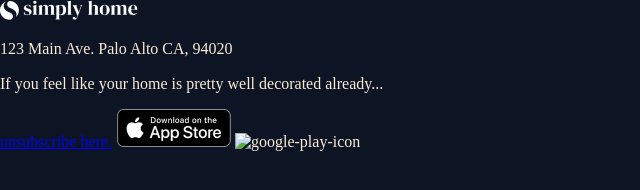
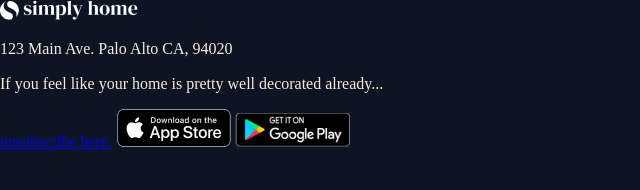
Before and after one commit to Omriruvio/playground, a plain HTML site: page index.html in a window 1280 px wide. Shown: the whole page, without its empty margins (0-640 px from the left). Drawn offline with Linux system fonts and the light colour scheme.

Commit message:
fix(footer): fix google store image file path

```diff
--- a/index.html
+++ b/index.html
@@ -22,7 +22,7 @@
         <p>If you feel like your home is pretty well decorated already...</p>
         <a href="#">unsubscribe here.</a>
         <img src="./images/appstore 1.png" alt="apple-store-icon">
-        <img src="./images/google-play 1.png 1.png" alt="google-play-icon">
+        <img src="./images/google-play 1.png" alt="google-play-icon">
       </section>
   </div>
 
```
